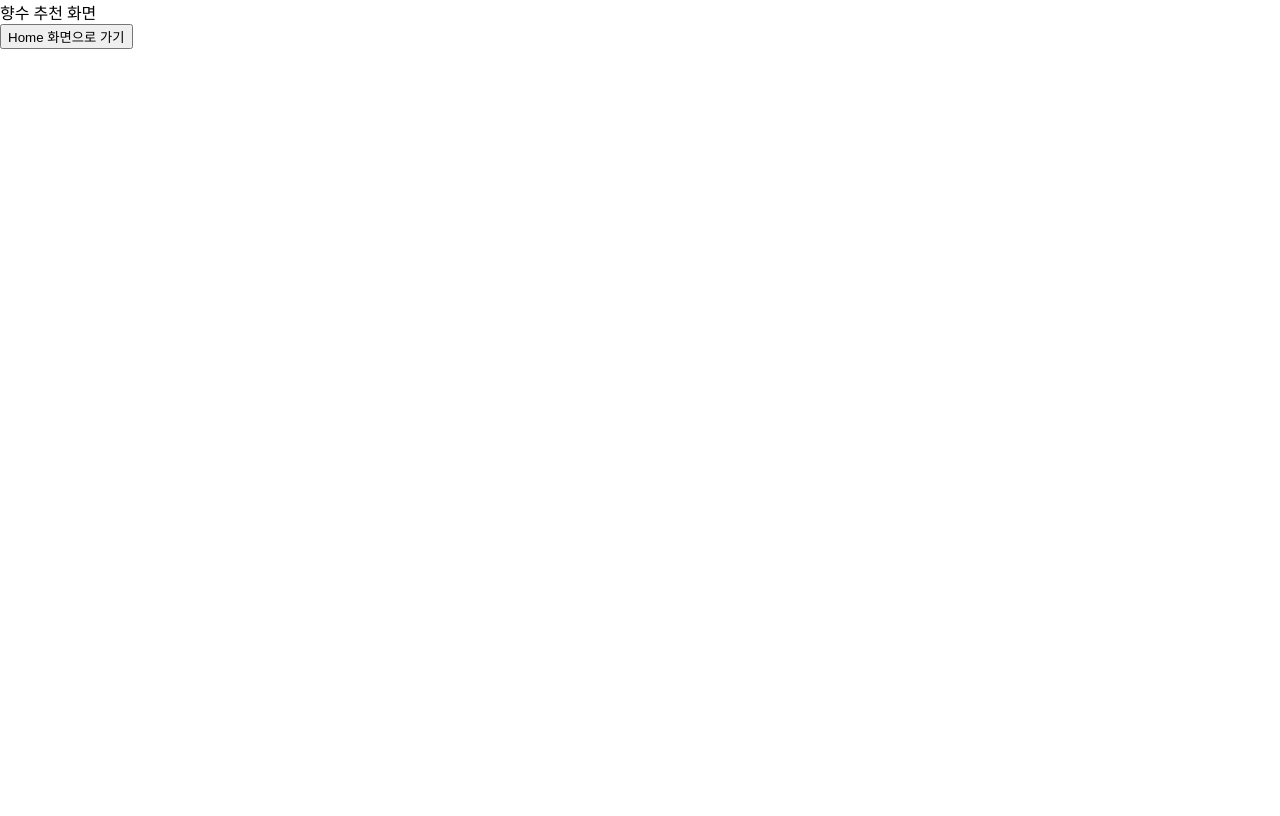
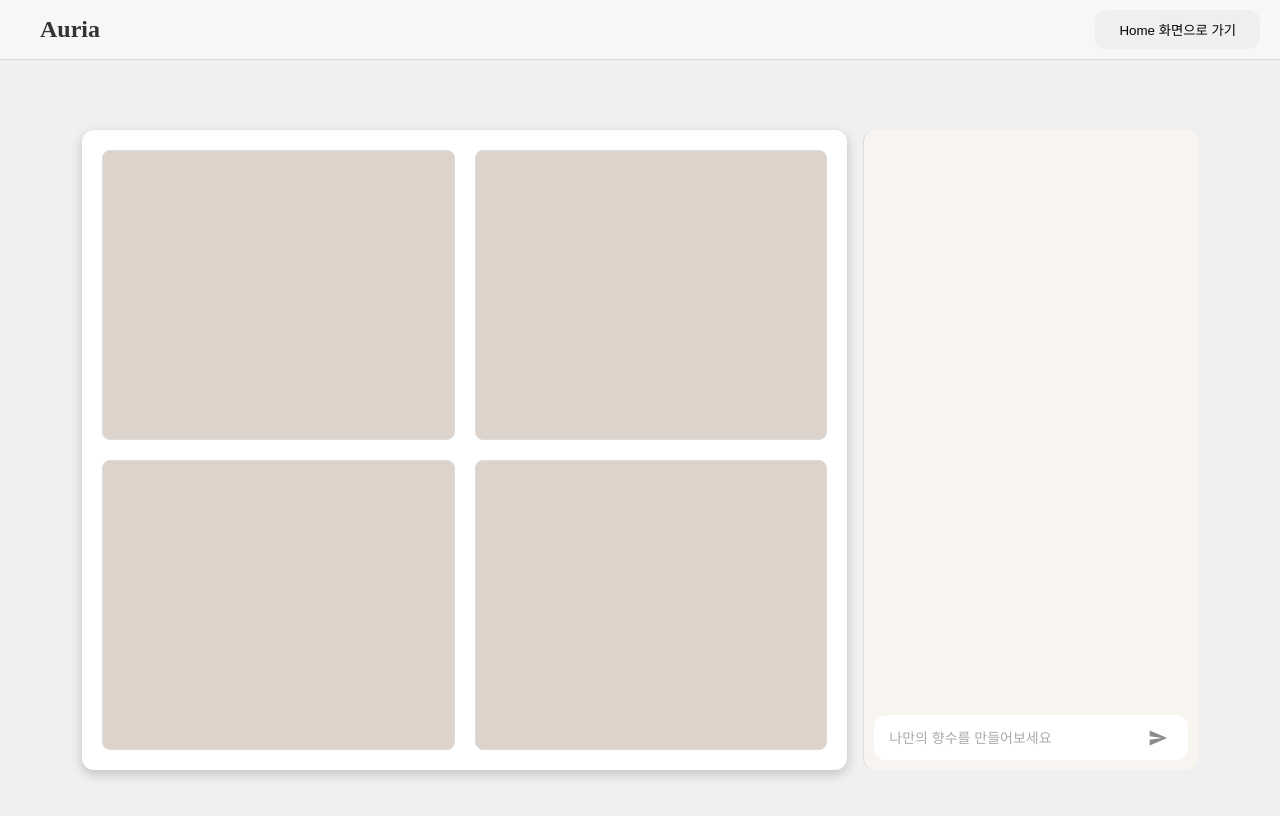
Before and after one commit to Auria-project/frontend, a React (Vite) app: page /recommendation in a window 1280 px wide. Shown: the top 816 px of the page. Built offline with nearby package versions, Linux system fonts and the light colour scheme; a web font is replaced by a local one.

Commit message:
recommendation

```diff
--- a/src/pages/Recommendation/Recommendation.jsx
+++ b/src/pages/Recommendation/Recommendation.jsx
@@ -1,5 +1,5 @@
 /** @jsxImportSource @emotion/react */
-// import * as s from "./styles";
+import * as s from "./styles";
 
 import { useNavigate } from "react-router-dom";
 
@@ -8,9 +8,52 @@ function Recommendation() {
 
   return (
     <div>
-      <div>향수 추천 화면</div>
-      <button onClick={() => navigate("/")}>Home 화면으로 가기</button>
+      <div css={s.header}>
+        <span class="main-logo">Auria</span>
+         <button class="home-btn" onClick={() => navigate("/")}>Home 화면으로 가기</button>
+      </div>
+      <div css={s.body}>
+        <div css={s.main_container}>
+          <div css={s.rec_container}>
+            <div css={s.grid_container}></div>
+            <div css={s.grid_container}></div>
+            <div css={s.grid_container}></div>
+            <div css={s.grid_container}></div>
+          </div>
+
+
+
+          <div css={s.popupContainer}>
+            <div css={s.messageBox}>
+
+              </div>
+
+                <div css={s.messageInputContainer}>
+                  <input
+                    css={s.messageInput}
+                    type="text"
+                    placeholder="나만의 향수를 만들어보세요"
+                  />
+                  <button css={s.sendButton}>
+                     <svg
+                  width="20"
+                  height="20"
+                  viewBox="0 0 24 24"
+                  fill="currentColor"
+                  xmlns="http://www.w3.org/2000/svg"
+                >
+                  <path d="M2.01 21L23 12 2.01 3 2 10l15 2-15 2z" />
+                </svg>
+                  </button>
+
+        </div>
+      </div>
     </div>
+
+
+    </div>
+    </div>
+
   );
 };
 
--- a/src/pages/Recommendation/styles.js
+++ b/src/pages/Recommendation/styles.js
@@ -1,5 +1,152 @@
 import { css } from "@emotion/react";
 
-export const container = css`
+export const header = css`
   display: flex;
+  width: 100%;
+  height: 60px;
+  border-bottom: 1px solid #dbdbdb;
+  box-sizing: border-box;
+  justify-content: space-between;
+  align-items: center;
+  padding: 0 20px;
+  background-color: #f7f7f7;
+  font-weight: bold;
+  font-size: 24px;
+  color: #333;
+
+  .main-logo {
+    margin: 20px;
+  }
+
+  .home-btn {
+    outline: none;
+    border: none;
+    padding: 10px 24px;
+    font-weight: 500;
+    border-radius: 12px;
+  }
+
+`;
+
+
+
+export const body = css`
+  display: flex;
+  min-height: calc(100vh - 60px);
+  margin: 0;
+  padding: 20px;
+  justify-content: center;
+  align-items: center;
+  background-color: #f0f0f0;
+`;
+
+export const main_container = css` //body안의 추천박스 + 팝업
+  display: flex;
+  width: 90%;
+  max-width: 1500px;
+  height: 80vh;
+
+
 `
+
+export const rec_container = css`
+
+  width: 65%;
+  display: grid;
+  grid-template-columns: repeat(2, 1fr);
+  grid-template-rows: repeat(2, 1fr);
+  padding: 20px;
+  gap: 20px;
+  box-shadow: 0 4px 12px rgba(0, 0, 0, 0.2);
+  border-radius: 12px;
+    background-color: #fff;
+
+`
+
+export const grid_container = css`
+  background-color:#DED3CA ;
+  border-radius: 8px ;
+  border: 1px solid #dbdbdb;
+  transition: transform 0.3s ease, box-shadow 0.3s ease;
+
+
+  &:hover {
+    transform: translateY(-5px);
+    box-shadow: 0 8px 16px rgba(0, 0, 0, 0.25);
+    cursor: pointer;
+  }
+`;
+
+
+export const popupContainer = css` //사용 가능 공간
+ width: 30%;
+ display: flex;
+ flex-direction: column;
+ border-left: 1px solid #dbdbdb;
+ justify-content: space-between;
+  align-items: center;
+  margin-left: 16px;
+  padding: 10px;
+  box-sizing: border-box;
+  background-color: #F8F4F0;
+  border-radius: 12px;
+
+`
+
+export const messageBox = css` //채팅 표시 공간
+  flex: 1;
+  width: 100%;
+  overflow-y: auto;
+  margin: 10px;
+`
+
+
+export const messageInputContainer = css` //채팅 표시영역
+  display: flex;
+  align-items: center;
+  width: 100%;
+  height: 45px;
+  border-radius: 12px;
+  background-color: #fff;
+  margin: 10px 0 0;
+  box-sizing: border-box;
+  justify-content: space-between; // input과 버튼을 양 끝으로
+  gap: 8px;            // input과 버튼 사이 간격
+  padding: 0 10px;
+`;
+
+export const messageInput = css` //채팅 필드부분
+  flex: 1;
+  border: none;
+  background: transparent;
+  outline: none;
+  padding: 5px;
+  font-size: 14px;
+  color: #555;
+
+
+  &::placeholder {
+    color: #aaa;
+  }
+`;
+
+export const sendButton = css`
+  width: 40px;    // 버튼 너비 고정
+  height: 35px;   // 버튼 높이 고정
+  display: flex;
+  justify-content: center;
+  align-items: center;
+  background-color: transparent;
+  border: none;
+  cursor: pointer;
+  padding: 0;
+  color: #8c8c8c;
+  font-size: 20px;
+  transition: color 0.3s ease, transform 0.3s ease;
+
+
+  &:hover {
+    color: #4b4b4b;
+    transform: scale(1.1);
+  }
+`;
```
